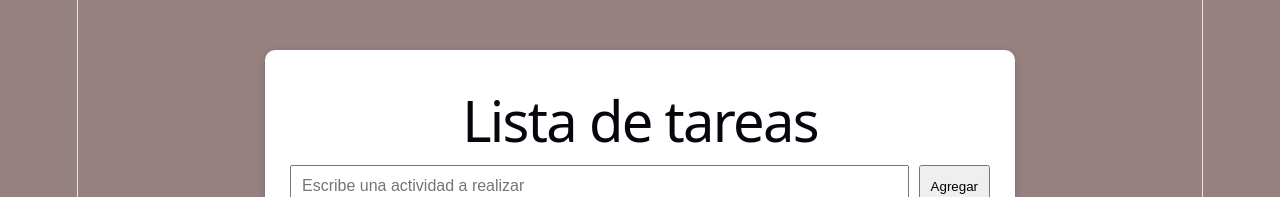
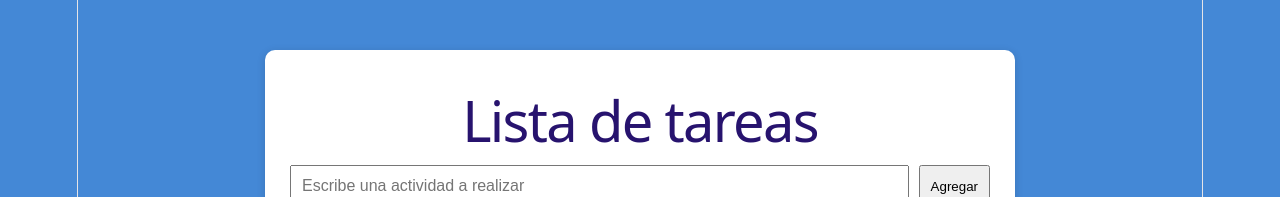
Before and after one commit to Derek0337/proyecto-despliegue-automatizado, a React (Vite) app in the folder frontend/: page / in a window 1280 px wide. Shown: the top 197 px of the page. Built offline with nearby package versions, Linux system fonts and the light colour scheme; no server answers.

Commit message:
Cambio color titulo

```diff
--- a/frontend/src/App.css
+++ b/frontend/src/App.css
@@ -1,7 +1,7 @@
 body {
     margin: 0;
     font-family: Arial, sans-serif;
-    background-color: #978080;
+    background-color: #4488d6;
 }
 
 .contenedor {
@@ -9,13 +9,14 @@ body {
     max-width: 700px;
     margin: 50px auto;
     padding: 25px;
-    background-color: white;
+    background-color: rgb(255, 255, 255);
     border-radius: 10px;
     box-shadow: 0 2px 8px rgba(0, 0, 0, 0.15);
 }
 
 h1 {
-    text-align: center;
+        text-align: center;
+        color: rgb(39, 19, 110);
 }
 
 form {
```
